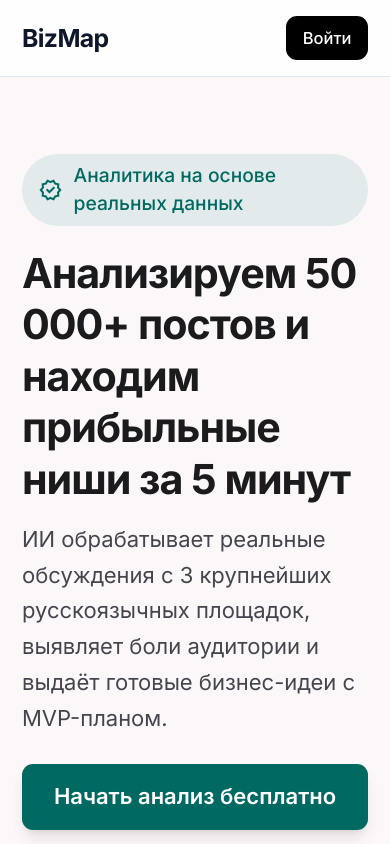
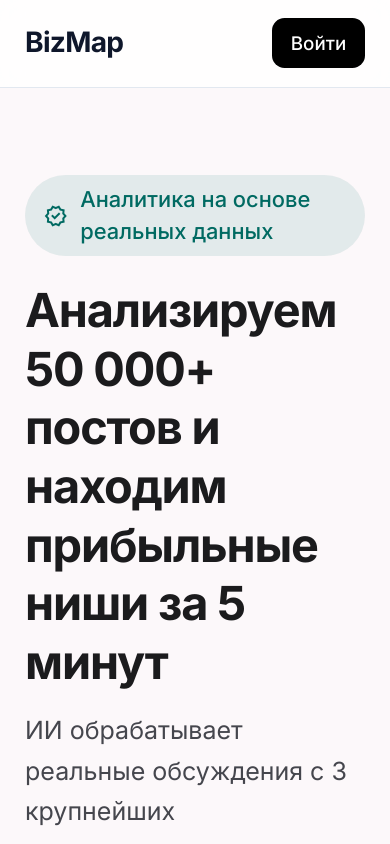
Before and after one commit to Nik-Maltcev/pikabu, a Vue app in the folder frontend/: page / in a window 390 px wide. Shown: the top 844 px of the page. Built offline with nearby package versions, Linux system fonts and the light colour scheme; no server answers.

Commit message:
Increase mobile font to 25px (+15%)

```diff
--- a/frontend/src/style.css
+++ b/frontend/src/style.css
@@ -3,7 +3,7 @@
 * { box-sizing: border-box; }
 
 html {
-  font-size: 22px;
+  font-size: 25px;
 }
 
 @media (min-width: 1024px) {
```
